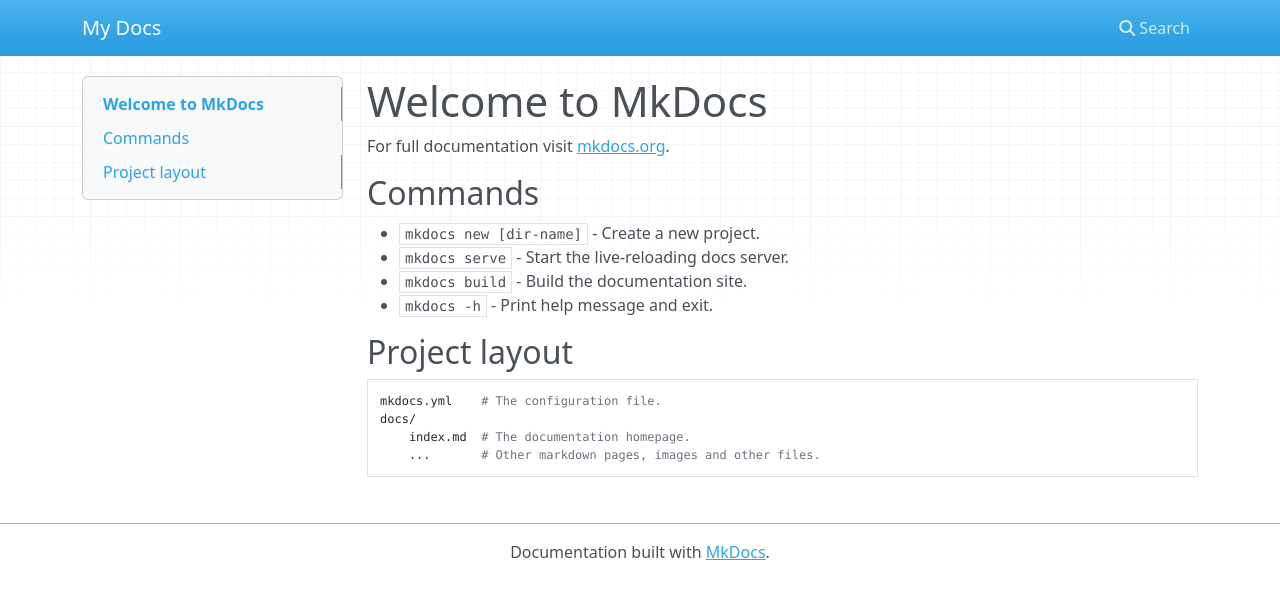
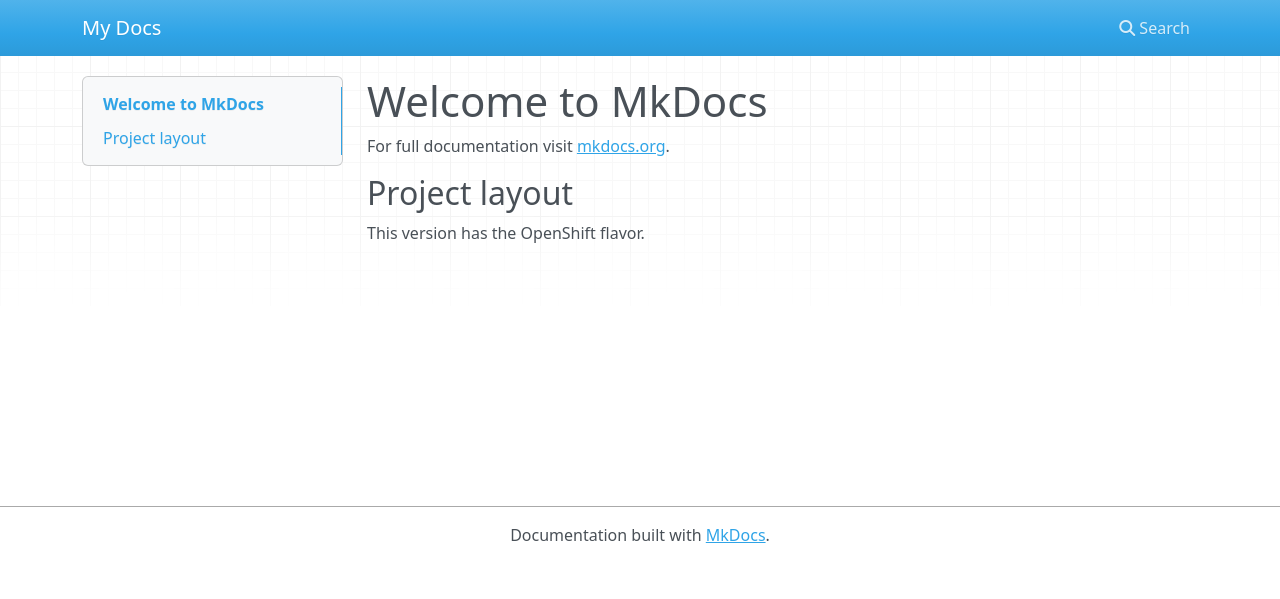
Before and after one commit to rojanjose/gpbranches, an MkDocs documentation site: the page built from docs/index.md, in a window 1280 px wide. Shown: the top 599 px of the page. Built offline with MkDocs 1.6.1, drawn with Linux system fonts in a browser that asks for light colours; nearby versions of some CDN libraries.

Commit message:
os flavor

```diff
--- a/docs/index.md
+++ b/docs/index.md
@@ -2,16 +2,6 @@
 
 For full documentation visit [mkdocs.org](https://www.mkdocs.org).
 
-## Commands
-
-* `mkdocs new [dir-name]` - Create a new project.
-* `mkdocs serve` - Start the live-reloading docs server.
-* `mkdocs build` - Build the documentation site.
-* `mkdocs -h` - Print help message and exit.
-
 ## Project layout
 
-    mkdocs.yml    # The configuration file.
-    docs/
-        index.md  # The documentation homepage.
-        ...       # Other markdown pages, images and other files.
+This version has the OpenShift flavor.
```
Also changed, not shown: 1 other file.
